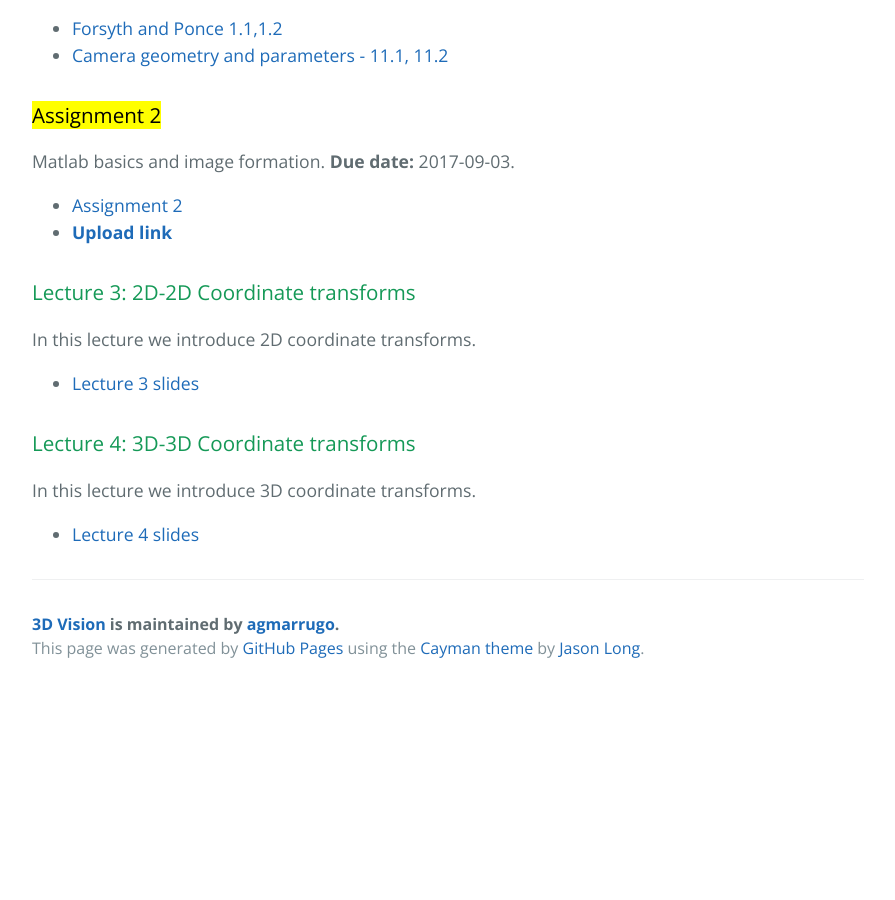
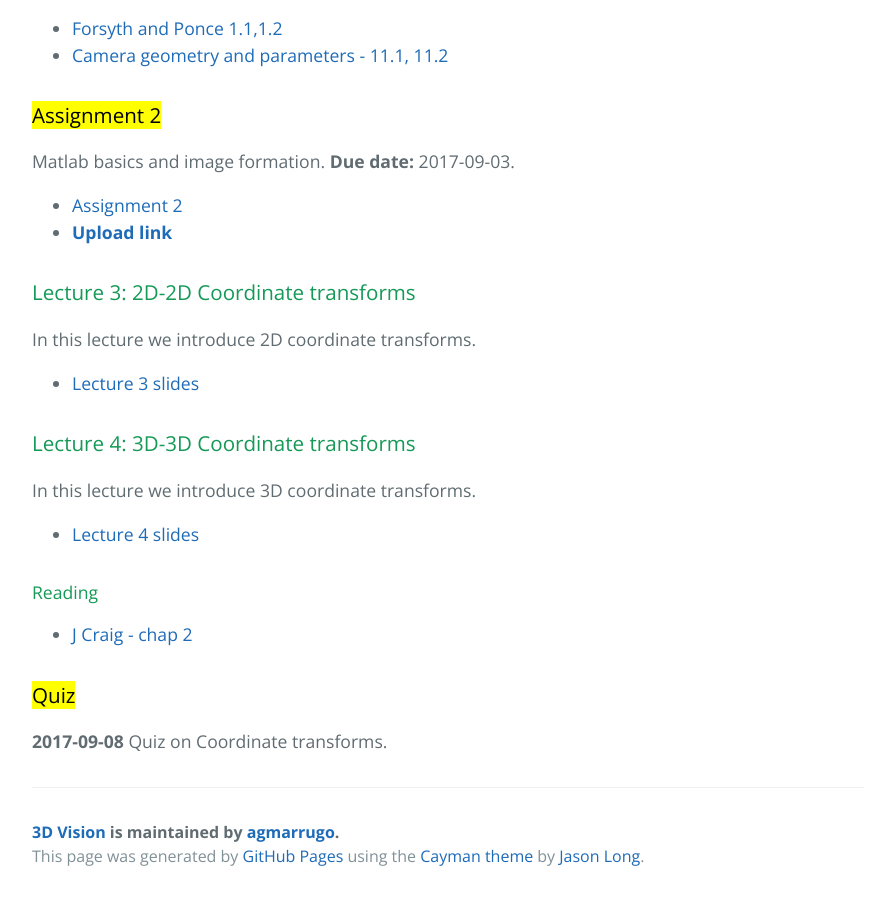
Before and after one commit to opi-lab/optical-metrology-2021, a Jekyll site: the page built from index.md, in a window 1280 px wide and 900 px high, scrolled down 2268 px. Shown: the whole window, without its empty margins (192-1087 px from the left). Built offline with Jekyll 4.4.1, drawn with Linux system fonts in a browser that asks for light colours; before the commit the page ends 2960 px from its top, so only the background shows below that.

Commit message:
Reading and quiz

```diff
--- a/index.md
+++ b/index.md
@@ -98,6 +98,14 @@ In this lecture we introduce 2D coordinate transforms.
 In this lecture we introduce 3D coordinate transforms.
 
 - [Lecture 4 slides](https://www.dropbox.com/s/lpdrc7i5y3cpij5/lec04-3Dto3DTransforms.pdf?dl=0)
+
+#### Reading
+
+- [J Craig - chap 2 ](https://www.dropbox.com/s/za66l0wj990qrs4/JCraig-Intro-Robotics-chap2.pdf?dl=0)
+
+### <mark>Quiz </mark>
+
+**2017-09-08** Quiz on Coordinate transforms.
 
 <!--### Assignment 1
 
```
